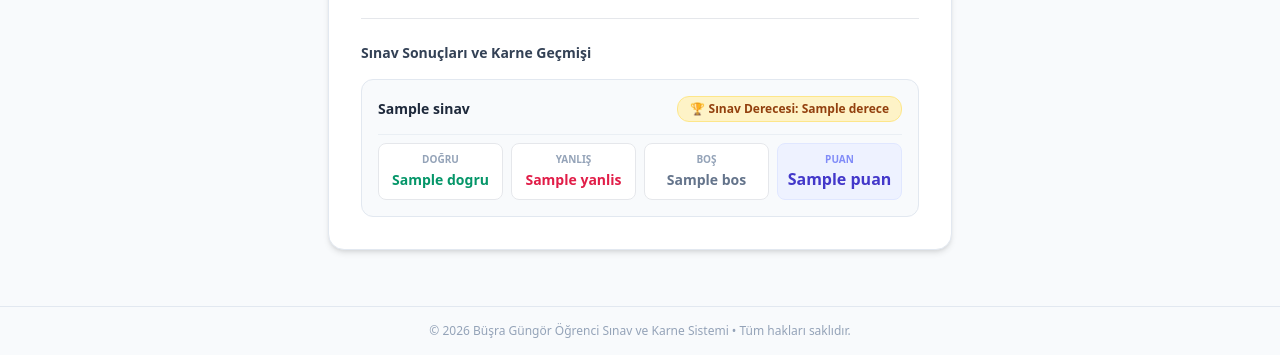
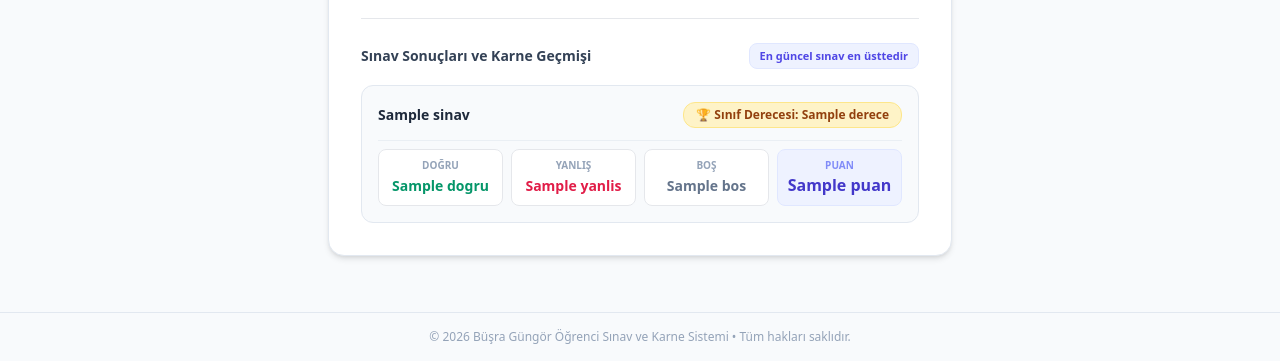
Before and after one commit to busrakaradeniz13/sinav-sistemi, a Flask app: template templates/sorgula.html in a window 1280 px wide. Shown: the part 749-1110 px from the top of the page. Before the commit the page ends 1087 px from the top, so only its background shows below. Run offline with Flask 3, Linux system fonts and the light colour scheme; the template is opened without the code that fills it: most values are stand-ins (such as "Sample title", 1, 10 or a date in 2020); some libraries are stand-ins or nearby versions.

Commit message:
Update sorgula.html

```diff
--- a/templates/sorgula.html
+++ b/templates/sorgula.html
@@ -79,7 +79,7 @@
         <!-- SONUÇ EKRANI -->
         {% if sonuc %}
 
-        <!-- SADECE EN SON GİRİLEN SINAVDA 1, 2 VEYA 3 VARSA KUTLAMA GÖSTERİLİR -->
+        <!-- SADECE EN SON GİRİLEN (EN ÜSTTEKİ) SINAVDA 1, 2 VEYA 3 VARSA KUTLAMA GÖSTERİLİR -->
         {% if en_son_derece %}
         <div class="bg-gradient-to-r from-amber-500 via-yellow-400 to-amber-500 p-6 md:p-8 rounded-3xl shadow-2xl text-slate-900 text-center space-y-4 border-4 border-white animate-celebration">
             <div class="inline-flex items-center justify-center w-24 h-24 bg-white rounded-full shadow-xl text-5xl font-black text-amber-600 border-4 border-amber-200">
@@ -113,9 +113,12 @@
                 </div>
             </div>
 
-            <!-- SINAV LİSTESİ -->
+            <!-- SINAV LİSTESİ (EN GÜNCEL EN ÜSTTE) -->
             <div class="space-y-4">
-                <h3 class="text-sm font-bold text-slate-700">Sınav Sonuçları ve Karne Geçmişi</h3>
+                <div class="flex justify-between items-center">
+                    <h3 class="text-sm font-bold text-slate-700">Sınav Sonuçları ve Karne Geçmişi</h3>
+                    <span class="text-[11px] text-indigo-600 font-semibold bg-indigo-50 px-2.5 py-1 rounded-lg border border-indigo-100">En güncel sınav en üsttedir</span>
+                </div>
 
                 <div class="space-y-3">
                     {% for sinav in sonuc.sinavlar %}
@@ -123,9 +126,14 @@
 
                         <div class="flex justify-between items-center">
                             <span class="font-bold text-slate-800 text-sm">{{ sinav.sinav }}</span>
-                            {% if sinav.derece %}
+                            {% if loop.first and en_son_derece %}
+                            <!-- Sadece en üstteki (en son) sınavda derece rozeti vurgulanır -->
                             <span class="bg-amber-100 text-amber-800 text-xs font-extrabold px-3 py-1 rounded-xl border border-amber-200 shadow-xs">
-                                🏆 Sınav Derecesi: {{ sinav.derece }}
+                                🏆 Sınıf Derecesi: {{ sinav.derece }}
+                            </span>
+                            {% elif sinav.derece %}
+                            <span class="bg-slate-200 text-slate-700 text-xs font-bold px-3 py-1 rounded-xl border border-slate-300">
+                                Sınıf Derecesi: {{ sinav.derece }}
                             </span>
                             {% endif %}
                         </div>
```
